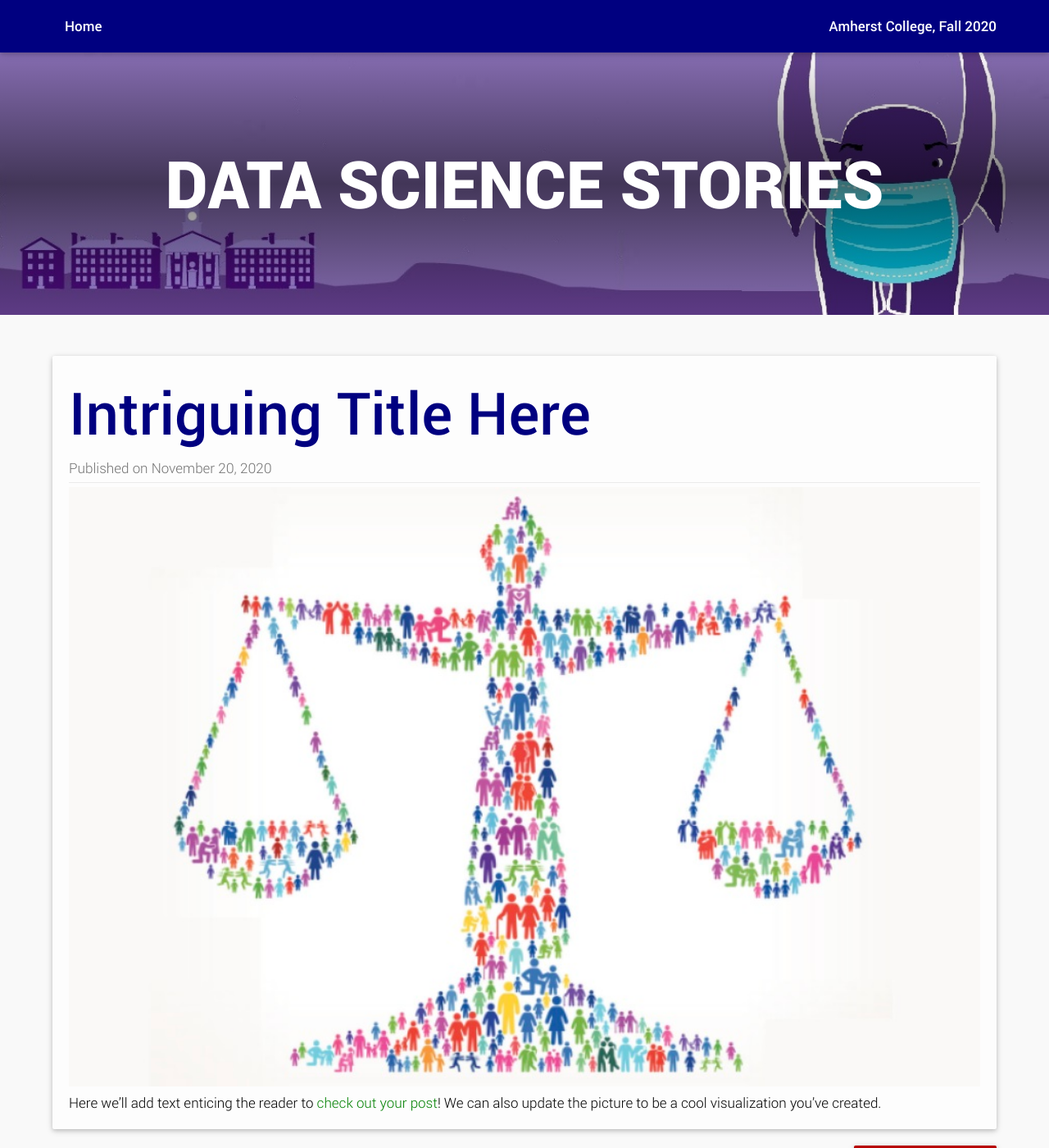
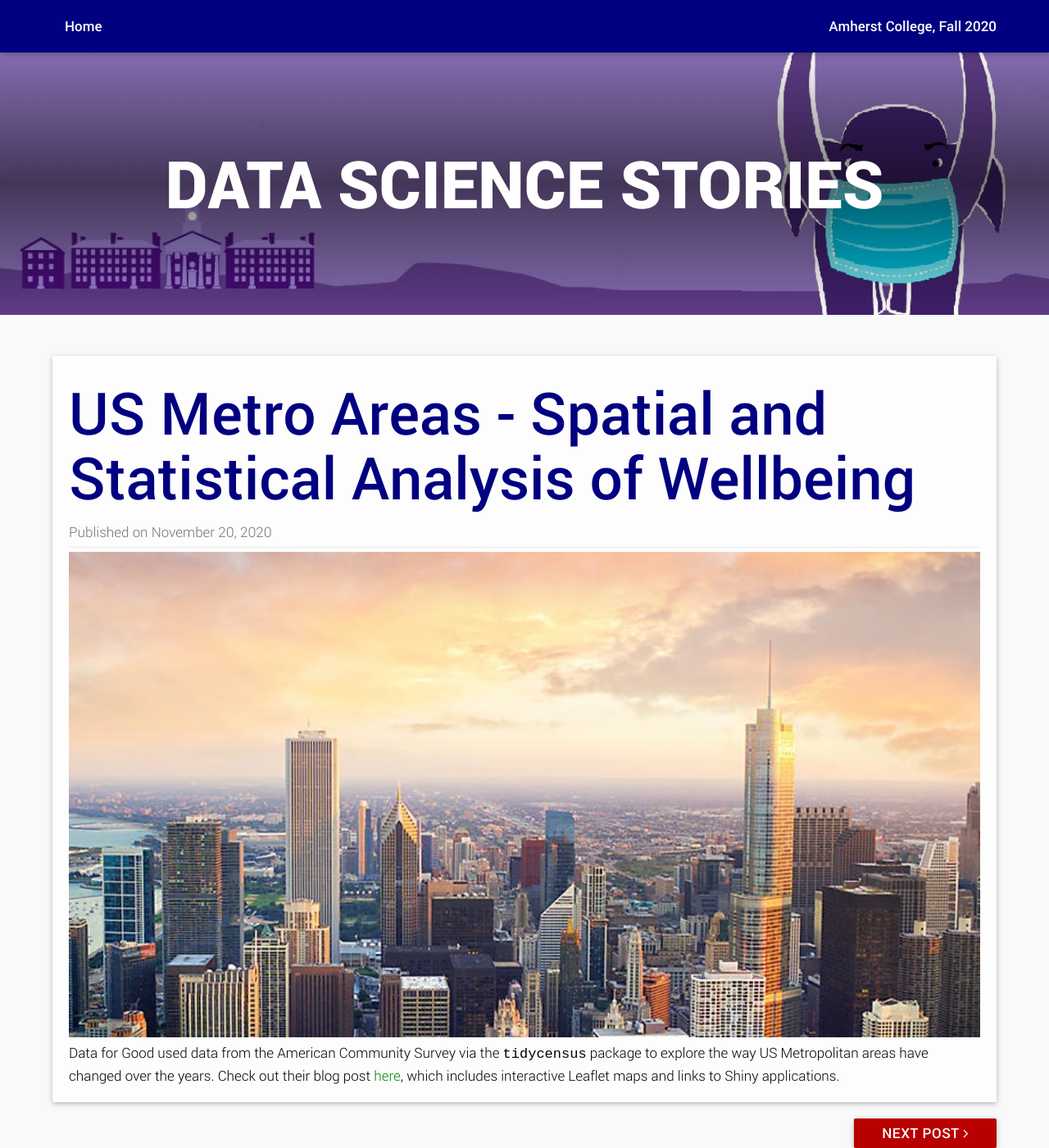
Before and after one commit to stat231-f20/pug-blogs, a Jekyll site: the page built from _posts/2020-11-20-dataforgood.md, in a window 1280 px wide and 1400 px high. Shown: the whole window at 82% size. Built offline with Jekyll 4.4.1, drawn with Linux system fonts in a browser that asks for light colours; some web fonts are replaced.

Commit message:
updated dfg text

```diff
--- a/_posts/2020-11-20-dataforgood.md
+++ b/_posts/2020-11-20-dataforgood.md
@@ -1,9 +1,9 @@
 ---
 author: Data for Good
-title: Intriguing Title Here
-featimg: data_for_good.jpg
+title: US Metro Areas - Spatial and Statistical Analysis of Wellbeing
+featimg: data_for_good1.jpg
 tags: [text]
 category: [standard]
 ---
 
-Here we'll add text enticing the reader to <a href="https://stat231-f20.github.io/Blog-Data-For-Good/" target="blank">check out your post</a>!  We can also update the picture to be a cool visualization you've created.
+Data for Good used data from the American Community Survey via the `tidycensus` package to explore the way US Metropolitan areas have changed over the years.  Check out their blog post <a href="https://stat231-f20.github.io/Blog-Data-For-Good/" target="blank">here</a>, which includes interactive Leaflet maps and links to Shiny applications.
```
Also changed, not shown: media/covers/data_for_good1-450x253.jpg (added), media/data_for_good1.jpg (added).
